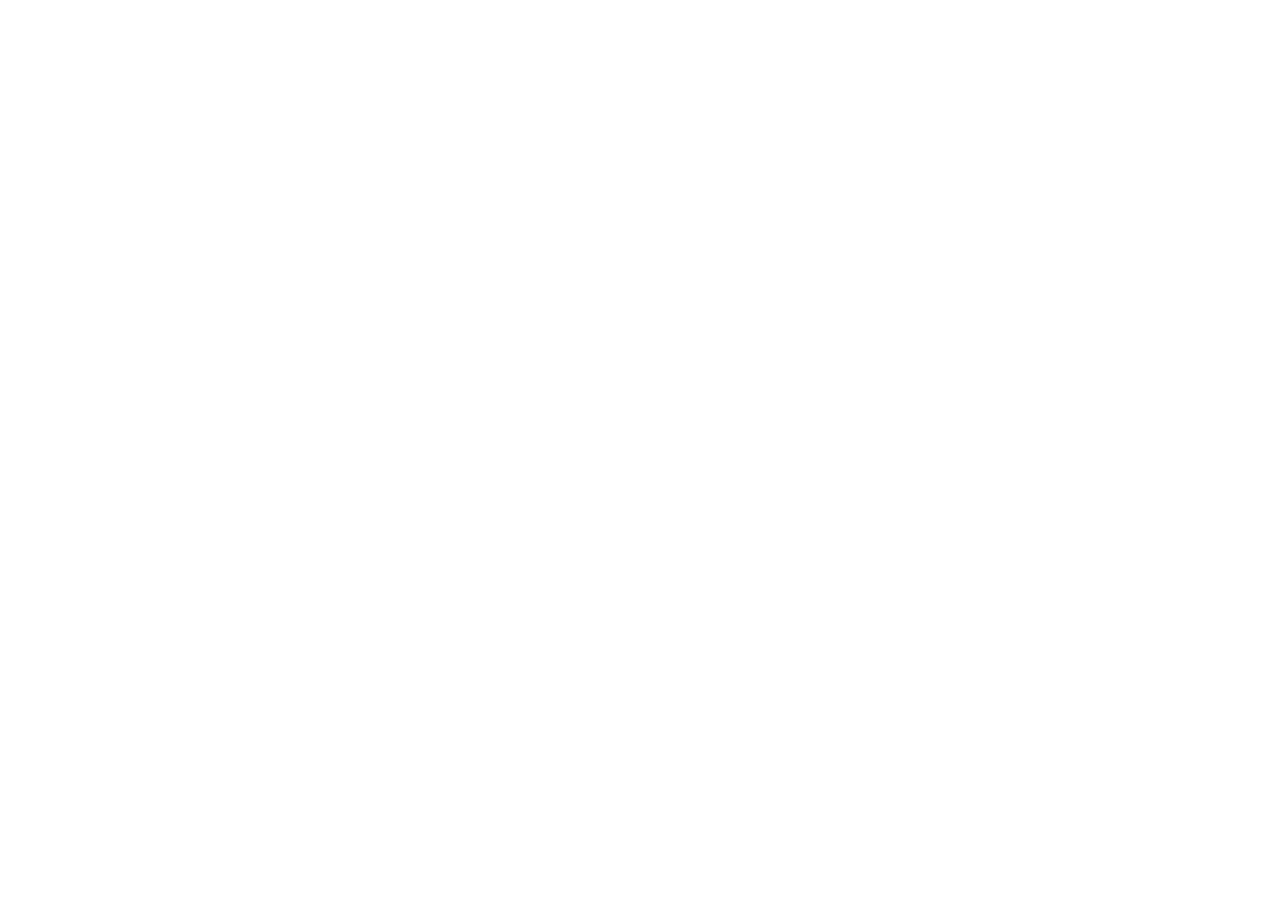
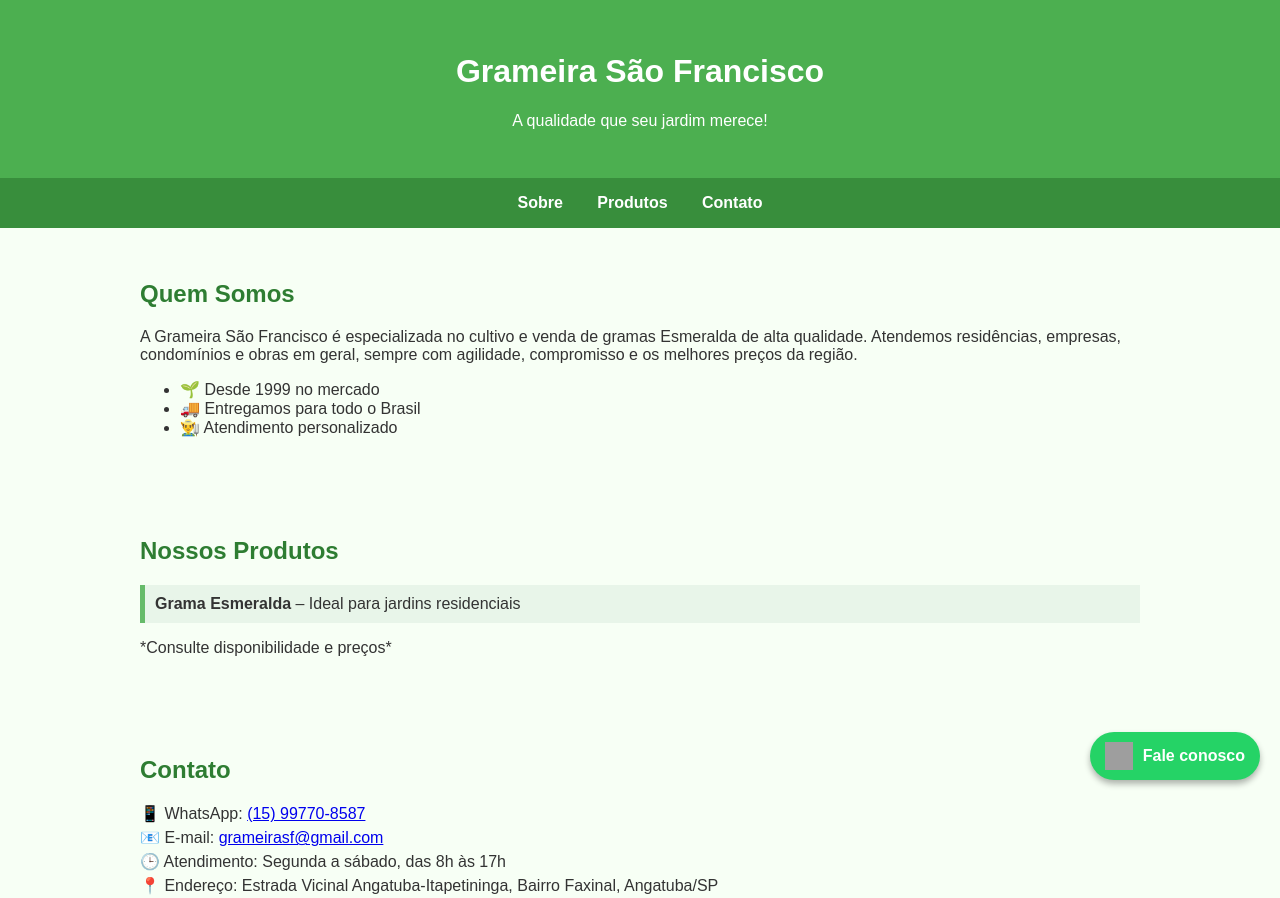
Before and after one commit to grameirasaofrancisco/grameirasaofrancisco.github.io, a plain HTML site: page index.html in a window 1280 px wide. Shown: the top 898 px of the page. Before the commit the page ends 800 px from the top, so only its background shows below. Drawn offline with Linux system fonts and the light colour scheme; grey boxes are pictures that could not be loaded.

Commit message:
Initial commit

```diff
--- a/index.html
+++ b/index.html
@@ -1,3 +1,174 @@
 <!DOCTYPE html>
-<html trdyrd>
+<html lang="pt-BR">
+<head>
+  <meta charset="UTF-8" />
+  <meta name="viewport" content="width=device-width, initial-scale=1.0" />
+  <title>Grameira São Francisco</title>
+  <style>
+    body {
+      font-family: Arial, sans-serif;
+      margin: 0;
+      background-color: #f7fff5;
+      color: #333;
+    }
+
+    header {
+      background-color: #4caf50;
+      color: white;
+      padding: 2rem;
+      text-align: center;
+    }
+
+    nav {
+      background-color: #388e3c;
+      text-align: center;
+      padding: 1rem;
+    }
+
+    nav a {
+      color: white;
+      margin: 0 15px;
+      text-decoration: none;
+      font-weight: bold;
+    }
+
+    section {
+      padding: 2rem;
+      max-width: 1000px;
+      margin: auto;
+    }
+
+    h2 {
+      color: #2e7d32;
+    }
+
+    .produtos ul {
+      list-style: none;
+      padding: 0;
+    }
+
+    .produtos li {
+      background: #e8f5e9;
+      margin-bottom: 10px;
+      padding: 10px;
+      border-left: 5px solid #66bb6a;
+    }
+
+    .contato p {
+      margin: 5px 0;
+    }
+
+    footer {
+      background-color: #2e7d32;
+      color: white;
+      text-align: center;
+      padding: 1rem;
+    }
+
+    @media (max-width: 600px) {
+      nav {
+        font-size: 14px;
+      }
+    }
+  </style>
+</head>
+<body>
+  <header>
+    <h1>Grameira São Francisco</h1>
+    <p>A qualidade que seu jardim merece!</p>
+  </header>
+
+  <nav>
+    <a href="#sobre">Sobre</a>
+    <a href="#produtos">Produtos</a>
+    <a href="#contato">Contato</a>
+  </nav>
+
+  <section id="sobre">
+    <h2>Quem Somos</h2>
+    <p>
+      A Grameira São Francisco é especializada no cultivo e venda de gramas Esmeralda de alta qualidade.
+      Atendemos residências, empresas, condomínios e obras em geral, sempre com agilidade, compromisso
+      e os melhores preços da região.
+    </p>
+    <ul>
+      <li>🌱 Desde 1999 no mercado</li>
+      <li>🚚 Entregamos para todo o Brasil</li>
+      <li>👨‍🌾 Atendimento personalizado</li>
+    </ul>
+  </section>
+
+  <section id="produtos" class="produtos">
+    <h2>Nossos Produtos</h2>
+    <ul>
+      <li><strong>Grama Esmeralda</strong> – Ideal para jardins residenciais</li>
+    </ul>
+    <p>*Consulte disponibilidade e preços*</p>
+  </section>
+
+  <section id="contato" class="contato">
+    <h2>Contato</h2>
+    <p>📱 WhatsApp: <a href="https://wa.me/5515997708587">(15) 99770-8587</a></p>
+    <p>📧 E-mail: <a href="mailto:grameirasf@gmail.com?subject=Solicitação%20de%20Orçamento&body=Olá,%20gostaria%20de%20um%20orçamento%20de%20grama.%0A%0AQuantidade%20(m²):%20%0AData%20limite%20para%20entrega:%20%0ALocal%20de%20entrega%20(endereço%20completo):%20%0A%0AMuito%20obrigado!">grameirasf@gmail.com</a></p>
+    <p>🕒 Atendimento: Segunda a sábado, das 8h às 17h</p>
+    <p>📍 Endereço: Estrada Vicinal Angatuba-Itapetininga, Bairro Faxinal, Angatuba/SP</p>
+    <iframe
+      src="https://www.google.com/maps/embed?pb=!1m18!1m12!1m3!1d8700.057004553002!2d-48.26121797736635!3d-23.53525826963133!2m3!1f0!2f0!3f0!3m2!1i1024!2i768!4f13.1!3m3!1m2!1s0x94c42500637acb2d%3A0xe785cd5c366e633f!2zU8OtdGlvIFPDo28gRnJhbmNpc2Nv!5e0!3m2!1sen!2sno!4v1750925988845!5m2!1sen!2sno"
+      width="600"
+      height="450"
+      style="border:0;"
+      allowfullscreen=""
+      loading="lazy"
+      referrerpolicy="no-referrer-when-downgrade">
+    </iframe>
+  </section>
+
+  <footer>
+    <p>&copy; 2025 Grameira São Francisco. Todos os direitos reservados.</p>
+  </footer>
+
+  <!-- Botão Flutuante do WhatsApp com Texto -->
+<a href="https://wa.me/5515997708587" target="_blank" class="whatsapp-button">
+  <img src="https://img.icons8.com/color/48/000000/whatsapp.png" alt="WhatsApp" />
+  <span>Fale conosco</span>
+</a>
+
+<style>
+  .whatsapp-button {
+    position: fixed;
+    bottom: 20px;
+    right: 20px;
+    background-color: #25d366;
+    color: white;
+    font-weight: bold;
+    padding: 10px 15px;
+    border-radius: 50px;
+    text-decoration: none;
+    display: flex;
+    align-items: center;
+    gap: 10px;
+    box-shadow: 0 4px 6px rgba(0, 0, 0, 0.3);
+    z-index: 1000;
+    transition: background-color 0.3s, transform 0.2s;
+  }
+
+  .whatsapp-button:hover {
+    background-color: #1ebe5d;
+    transform: scale(1.05);
+  }
+
+  .whatsapp-button img {
+    width: 28px;
+    height: 28px;
+  }
+
+  @media (max-width: 500px) {
+    .whatsapp-button span {
+      display: none; /* Mostra só o ícone em telas pequenas */
+    }
+  }
+</style>
+
+
+</body>
 </html>
```
